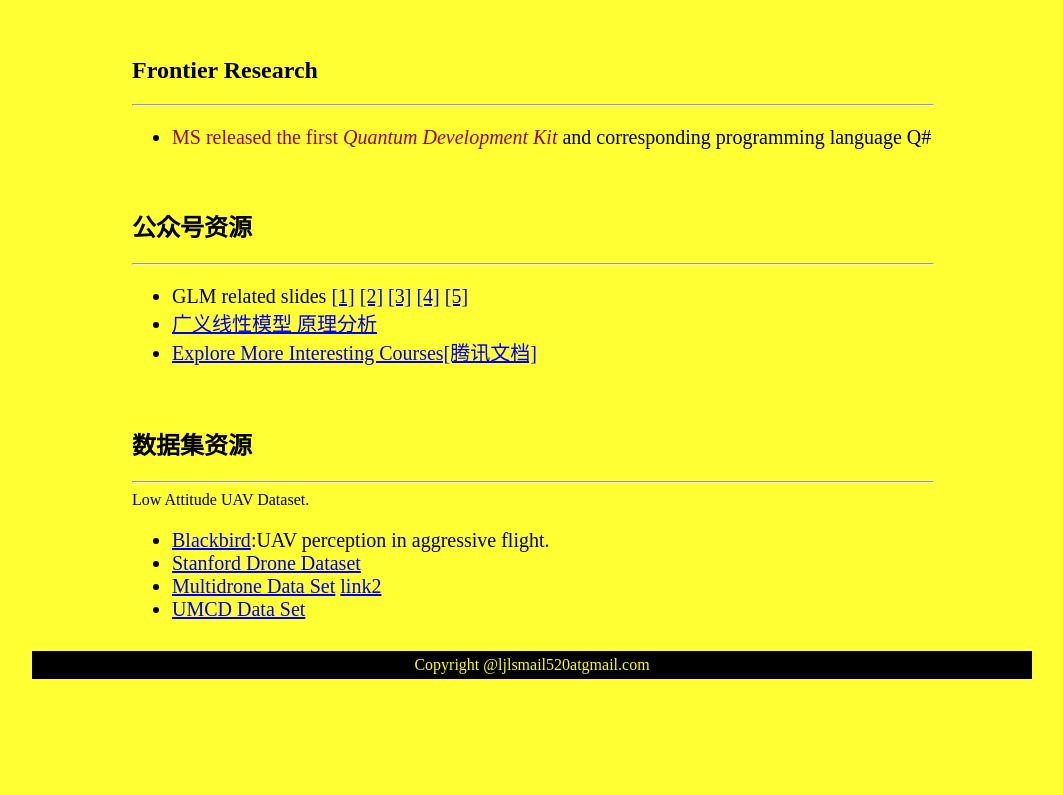
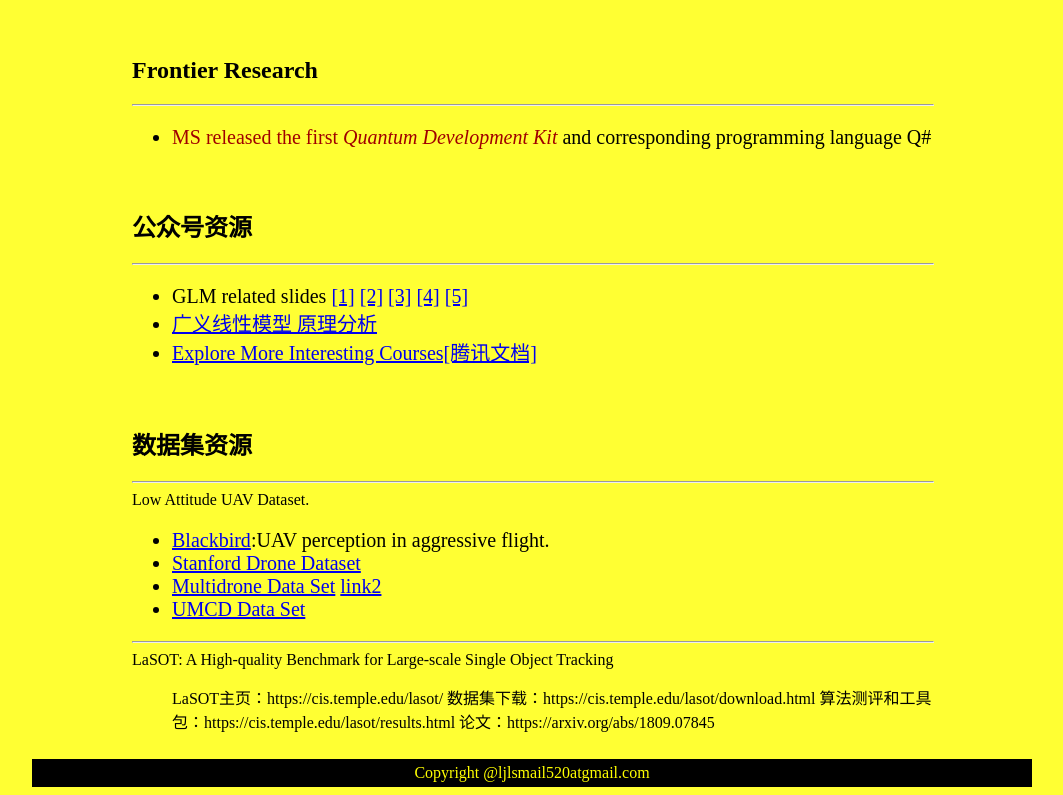
Before and after one commit to HardLab/HardLab.github.io, a plain HTML site: page resources.html in a window 1280 px wide. Shown: the part 1670-2465 px from the top of the page, without its empty margins (108-1171 px from the left). Before the commit the page ends 2357 px from the top, so only its background shows below. Drawn offline with Linux system fonts and the light colour scheme.

Commit message:
add lasot dataset

```diff
--- a/resources.html
+++ b/resources.html
@@ -202,6 +202,21 @@
 		<li><a href="https://multidrone.eu/multidrone-public-dataset/"> Multidrone Data Set</a> <a href="http://www.aiia.csd.auth.gr/LAB_PROJECTS/MULTIDRONE/AUTH_MULTIDRONE_Dataset.html">link2</a></li>
 		<li><a href="http://www.umcd-dataset.net/">UMCD Data Set</a></li>
 	</ul>
+
+	<hr />
+	LaSOT: A High-quality Benchmark for Large-scale Single Object Tracking
+	<ul>
+
+	LaSOT主页：https://cis.temple.edu/lasot/
+
+数据集下载：https://cis.temple.edu/lasot/download.html
+
+算法测评和工具包：https://cis.temple.edu/lasot/results.html
+
+论文：https://arxiv.org/abs/1809.07845
+
+	</ul>
+
 </div>
 
 <div id='footer'>Copyright @ljlsmail520atgmail.com</div>
```
